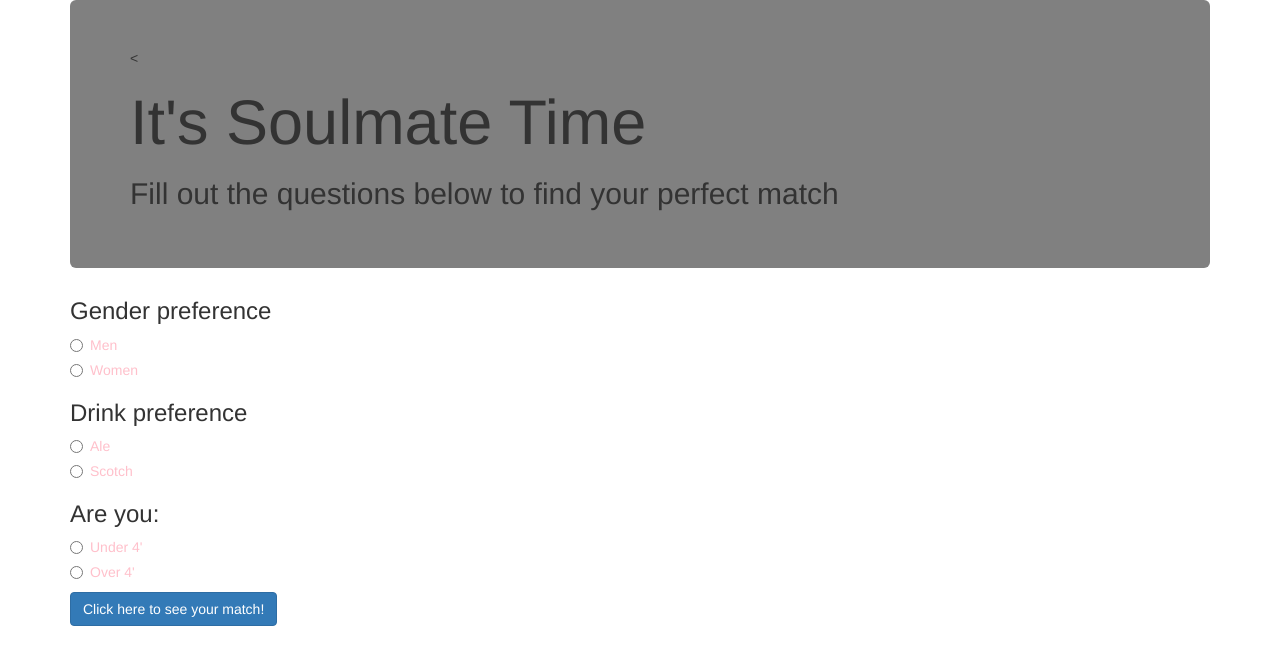
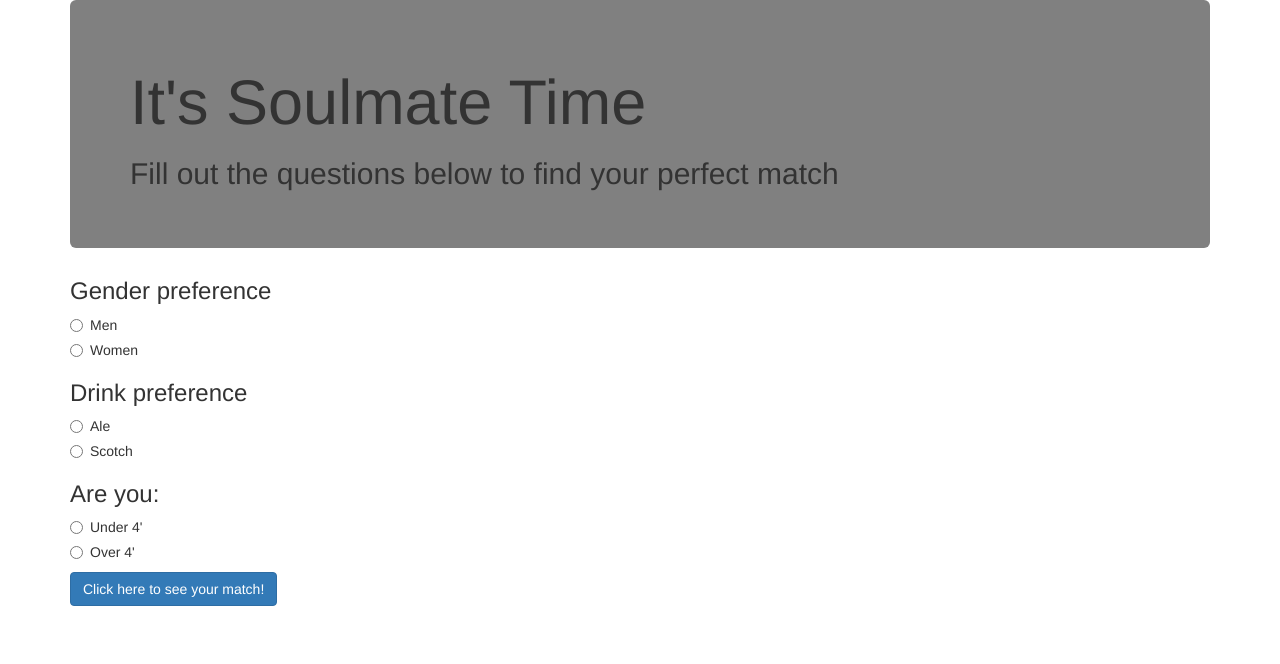
Before and after one commit to reidashwill/celebrity-dating, a plain HTML site: page index.html in a window 1280 px wide. Drawn offline with Linux system fonts and the light colour scheme.

Commit message:
polished

```diff
--- a/css/styles.css
+++ b/css/styles.css
@@ -7,7 +7,7 @@ img {
 }
 
 .radio{
-  color: pink
+  bg-color: grey;
 }
 #galadriel{
   display: none;
--- a/index.html
+++ b/index.html
@@ -11,7 +11,7 @@
 </head>
 <body>
   <div class="container">
-    <div class="jumbotron"><
+    <div class="jumbotron">
       <h1>It's Soulmate Time</h1>
       <h2>Fill out the questions below to find your perfect match</h2>
     </div>
```
